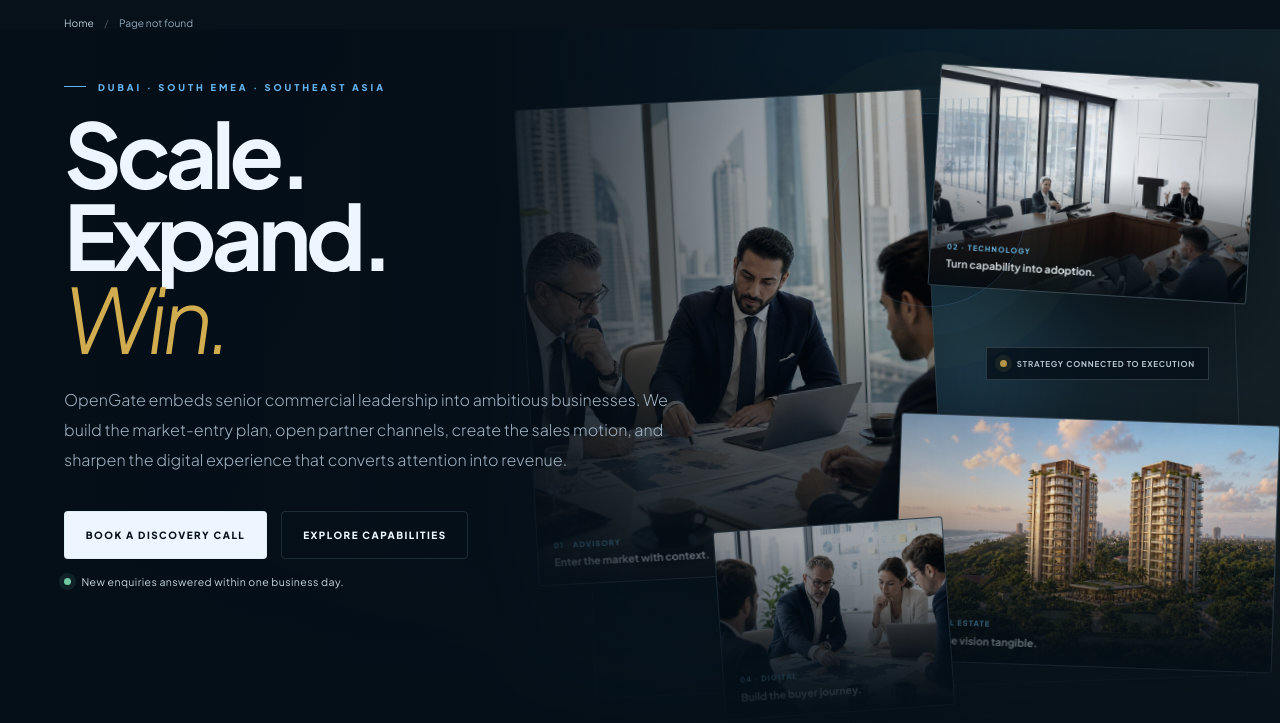
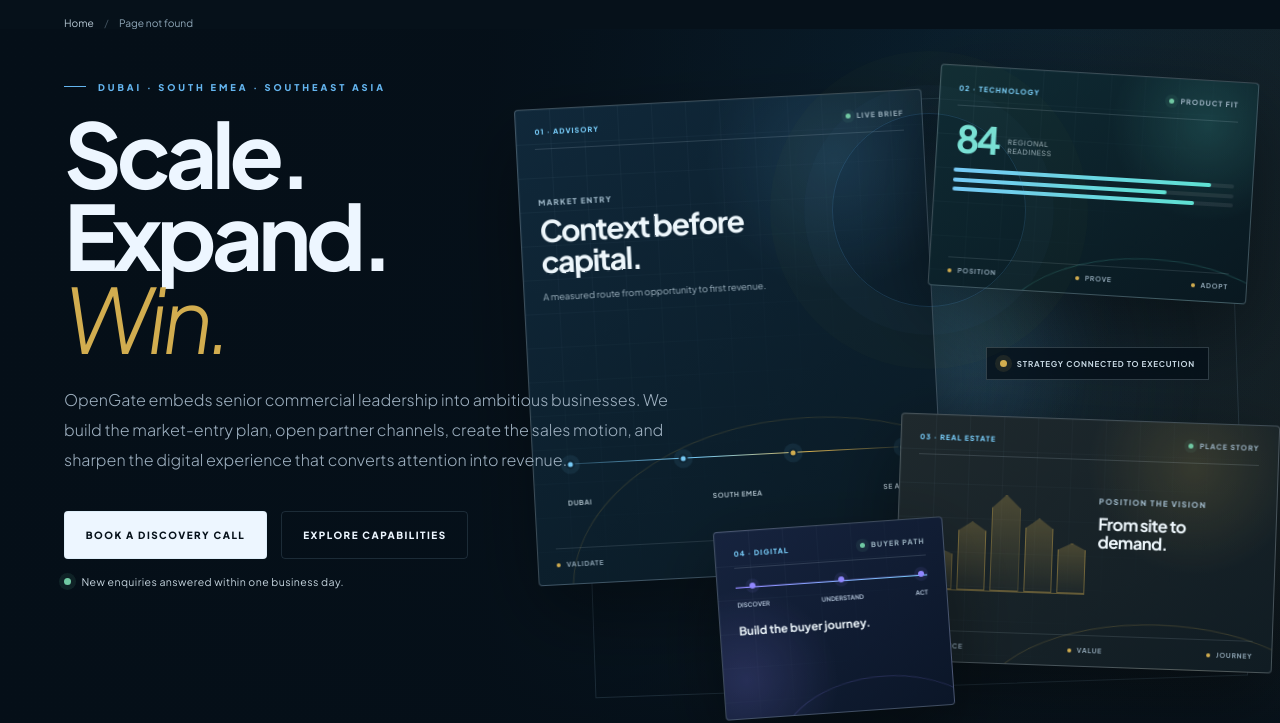
Before and after one commit to dorianlemire/opengate-advisory, a website: page index.html in a window 1280 px wide. Shown: the part 96-819 px from the top of the page. Drawn offline with Linux system fonts and the light colour scheme.

Commit message:
Add files via upload

```diff
--- a/index.html
+++ b/index.html
@@ -37,10 +37,30 @@
 <section class="home-hero" data-gradient-hero>
   <div class="hero-scene" aria-hidden="true">
     <div class="hero-scene-glow"></div>
-    <figure class="hero-story-card story-main" data-hero-depth="22"><img src="business-meeting.jpg" width="900" height="900" fetchpriority="high" decoding="async" alt=""><figcaption><small>01 · Advisory</small><strong>Enter the market with context.</strong></figcaption></figure>
-    <figure class="hero-story-card story-tech" data-hero-depth="34"><img src="morbit-boardroom.jpg" width="1920" height="1080" decoding="async" alt=""><figcaption><small>02 · Technology</small><strong>Turn capability into adoption.</strong></figcaption></figure>
-    <figure class="hero-story-card story-place" data-hero-depth="16"><img src="bellevue-residencies-ja-ela-vision.jpg" width="1672" height="941" decoding="async" alt=""><figcaption><small>03 · Real estate</small><strong>Make the vision tangible.</strong></figcaption></figure>
-    <figure class="hero-story-card story-digital" data-hero-depth="28"><img src="strategy-whiteboard.jpg" width="900" height="900" decoding="async" alt=""><figcaption><small>04 · Digital</small><strong>Build the buyer journey.</strong></figcaption></figure>
+    <article class="hero-story-card story-main" data-hero-depth="22">
+      <div class="hero-card-head"><span>01 · Advisory</span><i>Live brief</i></div>
+      <div class="hero-main-copy"><small>Market entry</small><strong>Context before capital.</strong><p>A measured route from opportunity to first revenue.</p></div>
+      <div class="hero-market-line"><span class="market-a"></span><span class="market-b"></span><span class="market-c"></span><span class="market-d"></span></div>
+      <div class="hero-region-row"><span>Dubai</span><span>South EMEA</span><span>SE Asia</span></div>
+      <div class="hero-card-foot"><span>Validate</span><span>Connect</span><span>Execute</span></div>
+    </article>
+    <article class="hero-story-card story-tech" data-hero-depth="34">
+      <div class="hero-card-head"><span>02 · Technology</span><i>Product fit</i></div>
+      <div class="hero-tech-score"><strong>84</strong><small>Regional readiness</small></div>
+      <div class="hero-score-bars"><span class="score-market"></span><span class="score-channel"></span><span class="score-adoption"></span></div>
+      <div class="hero-card-foot"><span>Position</span><span>Prove</span><span>Adopt</span></div>
+    </article>
+    <article class="hero-story-card story-place" data-hero-depth="16">
+      <div class="hero-card-head"><span>03 · Real estate</span><i>Place story</i></div>
+      <div class="hero-place-grid"><i></i><i></i><i></i><i></i><i></i></div>
+      <div class="hero-place-copy"><small>Position the vision</small><strong>From site to demand.</strong></div>
+      <div class="hero-card-foot"><span>Audience</span><span>Value</span><span>Journey</span></div>
+    </article>
+    <article class="hero-story-card story-digital" data-hero-depth="28">
+      <div class="hero-card-head"><span>04 · Digital</span><i>Buyer path</i></div>
+      <div class="hero-journey"><span>Discover</span><span>Understand</span><span>Act</span></div>
+      <strong class="hero-digital-copy">Build the buyer journey.</strong>
+    </article>
     <div class="hero-scene-note"><span></span>Strategy connected to execution</div>
   </div>
   <div class="hero-content"><div class="hero-copy"><div class="eyebrow">Dubai · South EMEA · Southeast Asia</div><h1 class="display">Scale.<br>Expand.<br><em>Win.</em></h1><p class="lead">OpenGate embeds senior commercial leadership into ambitious businesses. We build the market-entry plan, open partner channels, create the sales motion, and sharpen the digital experience that converts attention into revenue.</p><div class="actions"><a class="button primary" href="https://outlook.office.com/book/DiscoveryCall30minutes@morbit.co.uk/" target="_blank" rel="noopener">Book a discovery call</a><a class="button" href="#services">Explore capabilities</a></div><p class="response-promise"><span aria-hidden="true"></span>New enquiries answered within one business day.</p></div></div>
--- a/site.css
+++ b/site.css
@@ -265,12 +265,16 @@
 .home-page .home-hero:before{content:'';position:absolute;z-index:-1;inset:0;background:linear-gradient(112deg,transparent 58%,rgba(210,173,79,.08)),radial-gradient(circle at var(--hero-x) var(--hero-y),rgba(95,225,210,.11),transparent 14%);pointer-events:none}
 .home-page .home-hero:after{z-index:1;background:linear-gradient(90deg,rgba(5,15,24,.99) 0%,rgba(5,15,24,.94) 38%,rgba(5,15,24,.44) 58%,rgba(5,15,24,.07) 84%),linear-gradient(0deg,var(--ink),transparent 28%)}
 .home-page .hero-copy{max-width:720px}.home-page .hero-content{z-index:4;pointer-events:none}.home-page .hero-content a{pointer-events:auto}
-.hero-scene{position:absolute;z-index:0;right:1.5%;top:3.5%;bottom:4%;width:min(58vw,950px);perspective:1400px;pointer-events:auto}
+.hero-scene{position:absolute;z-index:2;right:1.5%;top:3.5%;bottom:4%;width:min(58vw,950px);perspective:1400px;pointer-events:auto}
 .hero-scene:before{content:'';position:absolute;inset:7% 3% 3% 9%;border:1px solid rgba(164,205,231,.14);transform:rotate(-2deg)}
 .hero-scene-glow{position:absolute;right:7%;top:5%;width:78%;aspect-ratio:1;border-radius:50%;background:radial-gradient(circle,rgba(100,181,239,.17),rgba(51,99,126,.06) 43%,transparent 69%);filter:blur(7px)}
-.hero-story-card{--card-x:0px;--card-y:0px;position:absolute;overflow:hidden;margin:0;border:1px solid rgba(211,229,241,.24);border-radius:3px;background:#0b1b26;box-shadow:0 30px 80px rgba(0,0,0,.42);transform:translate3d(var(--card-x),var(--card-y),0) rotate(var(--card-rotate));transform-style:preserve-3d;transition:transform .55s var(--ease),border-color .35s,filter .35s;will-change:transform}
-.hero-story-card:after{content:'';position:absolute;inset:0;background:linear-gradient(180deg,transparent 45%,rgba(4,12,18,.94));transition:opacity .35s}.hero-story-card img{width:100%;height:100%;object-fit:cover;filter:saturate(.78) contrast(1.04);transition:transform .8s var(--ease),filter .5s}.hero-story-card figcaption{position:absolute;z-index:2;left:1rem;right:1rem;bottom:.9rem}.hero-story-card small{display:block;margin-bottom:.35rem;color:#76c9f5;font-size:.46rem;font-weight:800;letter-spacing:.15em;text-transform:uppercase}.hero-story-card strong{display:block;color:#edf6fb;font-size:.66rem;line-height:1.35}.hero-story-card:hover{z-index:8;border-color:rgba(210,173,79,.72);transform:translate3d(var(--card-x),calc(var(--card-y) - 10px),35px) rotate(0deg) scale(1.025)}.hero-story-card:hover img{transform:scale(1.045);filter:saturate(1) contrast(1.02)}
-.story-main{--card-rotate:-3deg;z-index:3;left:1%;top:7%;width:55%;height:73%}.story-main img{object-position:52% center}.story-tech{--card-rotate:3.5deg;z-index:5;right:1%;top:3%;width:43%;height:34%}.story-tech img{object-position:center}.story-place{--card-rotate:2deg;z-index:4;right:-2%;bottom:6%;width:51%;height:38%}.story-place img{object-position:center}.story-digital{--card-rotate:-4deg;z-index:6;left:27%;bottom:-1%;width:31%;height:29%}.story-digital img{object-position:center}
+.hero-story-card{--card-x:0px;--card-y:0px;position:absolute;overflow:hidden;margin:0;padding:1.15rem;border:1px solid rgba(211,229,241,.24);border-radius:4px;background:#0b1b26;box-shadow:0 30px 80px rgba(0,0,0,.42);color:#edf6fb;transform:translate3d(var(--card-x),var(--card-y),0) rotate(var(--card-rotate));transform-style:preserve-3d;transition:transform .55s var(--ease),border-color .35s,box-shadow .35s;will-change:transform}.hero-story-card:before{content:'';position:absolute;inset:0;pointer-events:none;background-image:linear-gradient(rgba(164,205,231,.055) 1px,transparent 1px),linear-gradient(90deg,rgba(164,205,231,.055) 1px,transparent 1px);background-size:34px 34px;mask-image:linear-gradient(135deg,black,transparent 72%)}.hero-story-card:after{content:'';position:absolute;inset:auto -18% -58% 22%;height:75%;border:1px solid rgba(118,201,245,.13);border-radius:50%;pointer-events:none}.hero-story-card>*{position:relative;z-index:2}.hero-story-card:hover{z-index:8;border-color:rgba(210,173,79,.72);box-shadow:0 40px 95px rgba(0,0,0,.5);transform:translate3d(var(--card-x),calc(var(--card-y) - 10px),35px) rotate(0deg) scale(1.025)}
+.hero-card-head{display:flex;justify-content:space-between;gap:1rem;padding-bottom:.7rem;border-bottom:1px solid rgba(204,225,239,.15);font-size:.45rem;font-weight:800;letter-spacing:.14em;text-transform:uppercase}.hero-card-head span{color:#76c9f5}.hero-card-head i{color:#93a9b8;font-style:normal}.hero-card-head i:before{content:'';display:inline-block;width:5px;height:5px;margin-right:.4rem;border-radius:50%;background:#70c9a3;box-shadow:0 0 0 4px rgba(112,201,163,.08)}
+.story-main{--card-rotate:-3deg;z-index:3;left:1%;top:7%;width:55%;height:73%;background:radial-gradient(circle at 78% 14%,rgba(100,181,239,.14),transparent 25%),linear-gradient(145deg,#10283a,#091923)}.story-main:after{inset:auto -28% -36% 8%;height:68%;border-color:rgba(210,173,79,.16)}.hero-main-copy{margin-top:13%;max-width:82%}.hero-main-copy small,.hero-place-copy small{display:block;margin-bottom:.55rem;color:#9cb5c5;font-size:.49rem;font-weight:800;letter-spacing:.16em;text-transform:uppercase}.hero-main-copy strong{display:block;font-size:clamp(1.35rem,2.35vw,2.7rem);line-height:1.02;letter-spacing:-.05em}.hero-main-copy p{max-width:300px;margin-top:.75rem;color:#9eb2bf;font-size:.58rem;line-height:1.65}.hero-market-line{position:absolute;left:9%;right:9%;bottom:25%;height:1px;background:linear-gradient(90deg,rgba(118,201,245,.2),#76c9f5 38%,#d2ad4f 72%,rgba(210,173,79,.1))}.hero-market-line span{position:absolute;top:50%;width:9px;height:9px;border:2px solid #0e2433;border-radius:50%;background:#76c9f5;box-shadow:0 0 0 5px rgba(118,201,245,.08);transform:translate(-50%,-50%)}.hero-market-line .market-a{left:0}.hero-market-line .market-b{left:34%}.hero-market-line .market-c{left:67%;background:#d2ad4f}.hero-market-line .market-d{left:100%;background:#70c9a3}.hero-region-row{position:absolute;left:8%;right:7%;bottom:16%;display:flex;justify-content:space-between;color:#a9bbc6;font-size:.43rem;font-weight:700;letter-spacing:.08em;text-transform:uppercase}
+.hero-card-foot{position:absolute;left:1.15rem;right:1.15rem;bottom:1rem;display:flex;justify-content:space-between;padding-top:.65rem;border-top:1px solid rgba(204,225,239,.12);color:#8fa5b4;font-size:.42rem;font-weight:700;letter-spacing:.11em;text-transform:uppercase}.hero-card-foot span:before{content:'';display:inline-block;width:4px;height:4px;margin-right:.35rem;border-radius:50%;background:#d2ad4f}
+.story-tech{--card-rotate:3.5deg;z-index:5;right:1%;top:3%;width:43%;height:34%;background:radial-gradient(circle at 85% 20%,rgba(95,225,210,.16),transparent 30%),linear-gradient(145deg,#0f2b34,#091820)}.story-tech:after{border-color:rgba(95,225,210,.18)}.hero-tech-score{display:flex;align-items:end;gap:.6rem;margin-top:1rem}.hero-tech-score strong{color:#79e0d4;font-size:2.35rem;line-height:.85;letter-spacing:-.08em}.hero-tech-score small{max-width:80px;color:#aec1cb;font-size:.44rem;line-height:1.35;text-transform:uppercase;letter-spacing:.09em}.hero-score-bars{display:grid;gap:.36rem;margin-top:.9rem}.hero-score-bars span{position:relative;height:4px;border-radius:5px;background:rgba(255,255,255,.08)}.hero-score-bars span:before{content:'';position:absolute;inset:0 auto 0 0;border-radius:inherit;background:linear-gradient(90deg,#76c9f5,#5fe1d2)}.hero-score-bars .score-market:before{width:92%}.hero-score-bars .score-channel:before{width:76%}.hero-score-bars .score-adoption:before{width:86%}.story-tech .hero-card-foot{bottom:.75rem;padding-top:.5rem}
+.story-place{--card-rotate:2deg;z-index:4;right:-2%;bottom:6%;width:51%;height:38%;background:radial-gradient(circle at 78% 18%,rgba(210,173,79,.16),transparent 30%),linear-gradient(145deg,#1f292d,#101c23)}.story-place:after{border-color:rgba(210,173,79,.2)}.hero-place-grid{position:absolute;left:7%;bottom:29%;display:flex;align-items:end;gap:5px;height:42%;width:43%;border-bottom:1px solid rgba(210,173,79,.4)}.hero-place-grid i{display:block;flex:1;height:40%;border:1px solid rgba(210,173,79,.4);background:linear-gradient(180deg,rgba(210,173,79,.26),rgba(210,173,79,.04));clip-path:polygon(0 14%,50% 0,100% 14%,100% 100%,0 100%)}.hero-place-grid i:nth-child(2){height:67%}.hero-place-grid i:nth-child(3){height:94%}.hero-place-grid i:nth-child(4){height:72%}.hero-place-grid i:nth-child(5){height:49%}.hero-place-copy{position:absolute;right:7%;top:31%;width:40%}.hero-place-copy strong{display:block;font-size:1.05rem;line-height:1.08;letter-spacing:-.04em}.story-place .hero-card-foot{bottom:.75rem}
+.story-digital{--card-rotate:-4deg;z-index:6;left:27%;bottom:-1%;width:31%;height:29%;background:radial-gradient(circle at 10% 80%,rgba(145,135,255,.17),transparent 36%),linear-gradient(145deg,#16233e,#0b1628)}.story-digital:after{border-color:rgba(145,135,255,.18)}.story-digital .hero-card-head{padding-bottom:.55rem}.hero-journey{display:flex;justify-content:space-between;margin-top:1.1rem;padding-top:.9rem;border-top:1px solid rgba(145,135,255,.22);background:linear-gradient(90deg,#9187ff,#76c9f5) top left/100% 1px no-repeat}.hero-journey span{position:relative;color:#aabbd0;font-size:.39rem;font-weight:700;text-transform:uppercase}.hero-journey span:before{content:'';position:absolute;left:50%;top:-1.16rem;width:6px;height:6px;border-radius:50%;background:#9187ff;box-shadow:0 0 0 4px rgba(145,135,255,.09);transform:translateX(-50%)}.hero-digital-copy{display:block;margin-top:1rem;font-size:.72rem;line-height:1.25}
 .hero-scene-note{position:absolute;z-index:10;right:7%;top:45%;display:flex;align-items:center;gap:.6rem;padding:.65rem .8rem;border:1px solid rgba(211,229,241,.2);background:rgba(5,15,24,.76);backdrop-filter:blur(15px);color:#c8d9e4;font-size:.5rem;font-weight:700;letter-spacing:.1em;text-transform:uppercase}.hero-scene-note span{width:7px;height:7px;border-radius:50%;background:#d2ad4f;box-shadow:0 0 0 5px rgba(210,173,79,.1)}
 
 /* Morbit: product-led interactive ecosystem */
@@ -397,7 +401,7 @@
 
 @media(max-width:560px){
   .breadcrumbs{padding-top:.8rem;font-size:.57rem}.response-promise{font-size:.59rem}
-  .home-page .home-hero:after{background:linear-gradient(90deg,rgba(5,15,24,.99),rgba(5,15,24,.88) 75%,rgba(5,15,24,.48)),linear-gradient(0deg,var(--ink),transparent 32%)}.hero-scene{right:-62%;top:5%;bottom:2%;width:145vw;opacity:.5}.hero-scene:before,.hero-scene-note,.story-digital{display:none}.story-main{left:6%;top:13%;width:58%;height:69%}.story-tech{right:2%;width:45%;height:31%}.story-place{right:0;bottom:10%;width:51%;height:34%}.hero-story-card figcaption{display:none}
+  .home-page .home-hero:after{background:linear-gradient(90deg,rgba(5,15,24,.99),rgba(5,15,24,.88) 75%,rgba(5,15,24,.48)),linear-gradient(0deg,var(--ink),transparent 32%)}.hero-scene{right:-62%;top:5%;bottom:2%;width:145vw;opacity:.38}.hero-scene:before,.hero-scene-note,.story-digital{display:none}.story-main{left:6%;top:13%;width:58%;height:69%}.story-tech{right:2%;width:45%;height:31%}.story-place{right:0;bottom:10%;width:51%;height:34%}.hero-card-head,.hero-main-copy,.hero-region-row,.hero-card-foot,.hero-tech-score,.hero-place-copy,.hero-digital-copy,.hero-journey{display:none}.hero-score-bars{margin-top:42%}
   .faq-item summary{padding:1.2rem 2.8rem 1.2rem .7rem;font-size:.84rem}.faq-item p{padding:0 1rem 1.3rem .7rem;font-size:.74rem}
   .ecosystem-device{display:none}.ecosystem-stage{min-height:500px}.ecosystem-copy{top:.65rem}.ecosystem-stage>img{object-position:center bottom}
   .private-hero{padding-top:2.4rem}.private-logo{width:255px;max-width:78%}.private-display{font-size:clamp(2.85rem,14vw,4.4rem)}.private-hero-stage{height:500px}.private-product-status{left:.8rem;right:.8rem}.private-product-status strong{display:none}.private-hero-product{left:.65rem;right:.65rem;top:3rem;height:48%}.private-proof{padding:.55rem .62rem}.private-proof span{font-size:.4rem}.private-proof-one{left:.65rem;top:50%}.private-proof-two{right:.65rem;top:56%}.private-proof-three{display:none}.private-product-caption{left:.7rem;right:.7rem;bottom:.7rem}.private-product-caption p{font-size:.58rem}.private-metrics{padding:3rem 0}.private-product-frame{min-height:350px}.private-product-card figure,.product-card-wide figure{height:280px}.private-product-card>div{padding:1.3rem}.private-use-feature figure{min-height:330px}.private-use-feature>div{padding:1.5rem}.private-use-card{min-height:310px;padding:1.5rem}.private-use-card strong{left:1.5rem;bottom:1.5rem}
```
